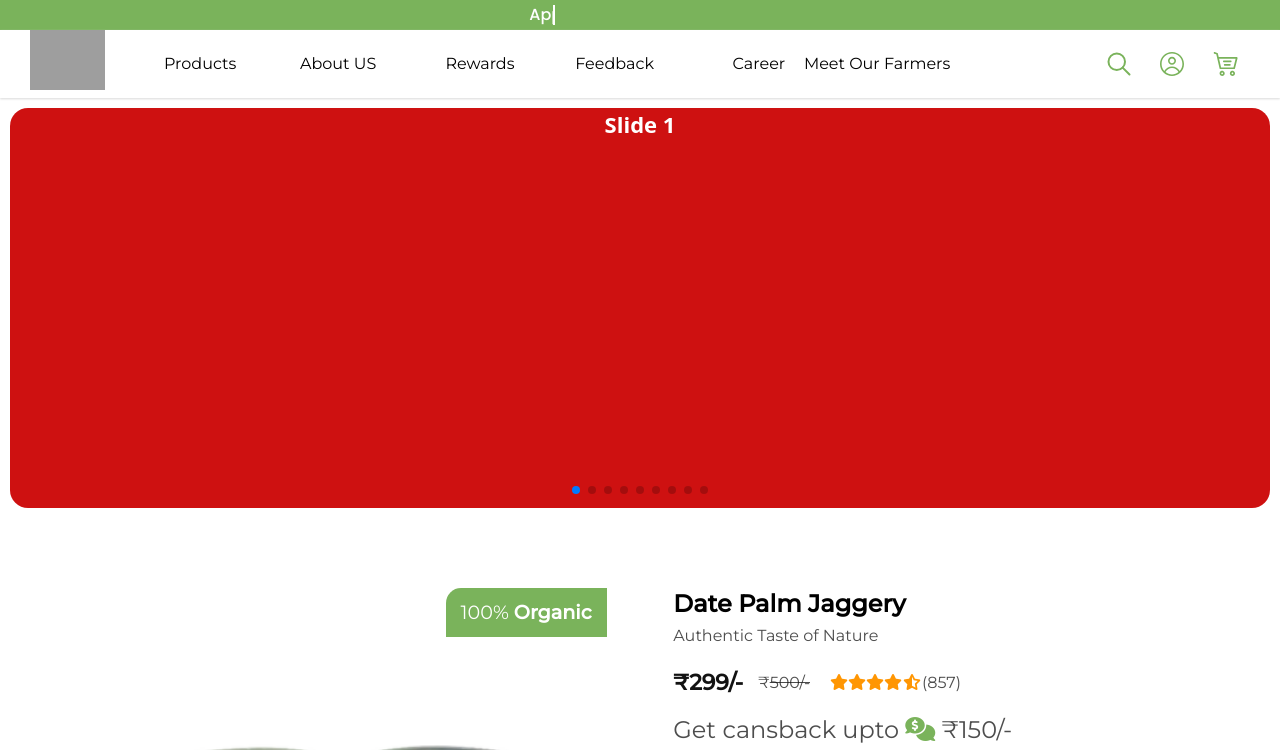
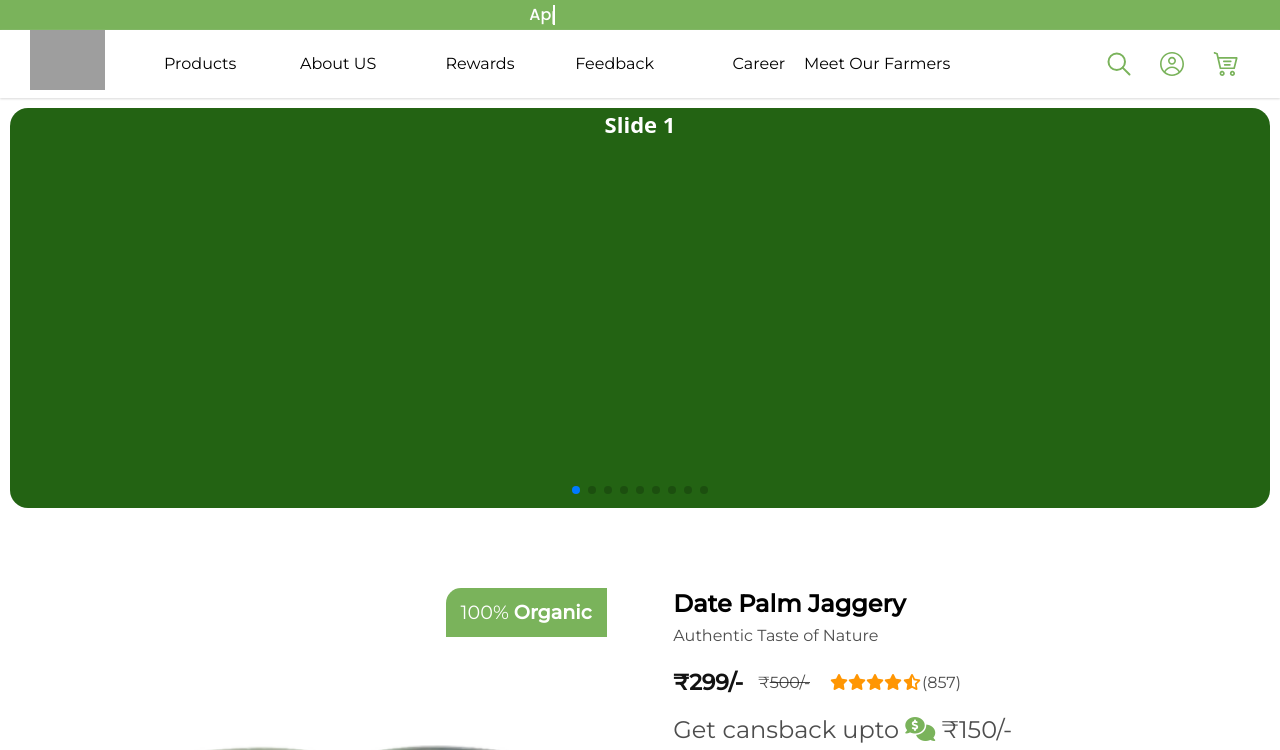
Before and after one commit to Tuhin1904/tuhin-grambahar, a React (Create React App) app: page / in a window 1280 px wide. Shown: the top 750 px of the page. Built offline with nearby package versions, Linux system fonts and the light colour scheme; grey boxes are pictures that could not be loaded.

Commit message:
Update CustomSwiper.css

```diff
--- a/src/components/CustomSwiper/CustomSwiper.css
+++ b/src/components/CustomSwiper/CustomSwiper.css
@@ -32,10 +32,13 @@
     color: #fff;
   }
 
-  .swiper-slide:nth-child(1n) {
+  /* .swiper-slide:nth-child(1n) {
     background-color: rgb(206, 17, 17);
   }
-
+   */
+   .swiper-slide:nth-child(1n) {
+    background-color: rgb(35, 99, 19);
+  }
   .swiper-slide:nth-child(2n) {
     background-color: rgb(0, 140, 255);
   }
@@ -55,10 +58,13 @@
   .swiper-slide:nth-child(6n) {
     background-color: rgb(180, 10, 47);
   }
+   .swiper-slide:nth-child(7n) {
+    background-color: rgb(206, 17, 17);
+  }
 
-  .swiper-slide:nth-child(7n) {
+  /* .swiper-slide:nth-child(7n) {
     background-color: rgb(35, 99, 19);
-  }
+  } */
 
   .swiper-slide:nth-child(8n) {
     background-color: rgb(0, 68, 255);
```
